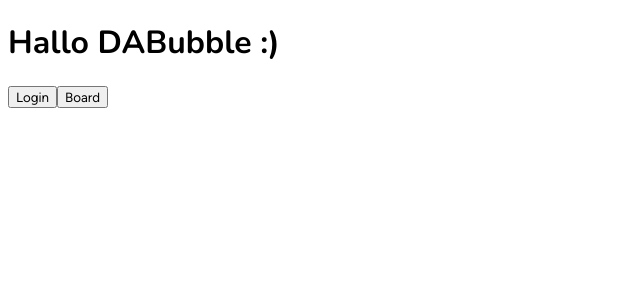
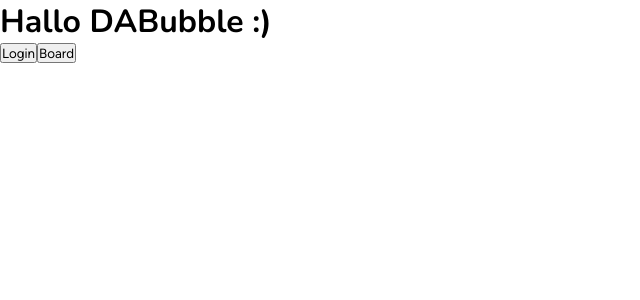
Before and after one commit to tobiasroeske/DA_Bubble, an Angular app: page / in a window 1280 px wide. Shown: the top 300 px of the page, without its empty margins (0-640 px from the left). Built offline with nearby package versions, Linux system fonts and the light colour scheme.

Commit message:
style.css

```diff
--- a/src/styles.scss
+++ b/src/styles.scss
@@ -1,5 +1,23 @@
 /* You can add global styles to this file, and also import other style files */
 /* nunito-200 - latin */
+* {
+    margin: 0;
+    padding: 0;
+    box-sizing: border-box;
+}
+
+html {
+    scroll-behavior: smooth;
+}
+
+@mixin d-flex($fd: row, $jc: center, $ai: center, $g: 0) {
+    display: flex;
+    flex-direction: $fd;
+    justify-content: $jc;
+    align-items: $ai;
+    gap: $g;
+}
+
 @font-face {
     font-display: swap; /* Check https://developer.mozilla.org/en-US/docs/Web/CSS/@font-face/font-display for other options. */
     font-family: 'Nunito';
```
